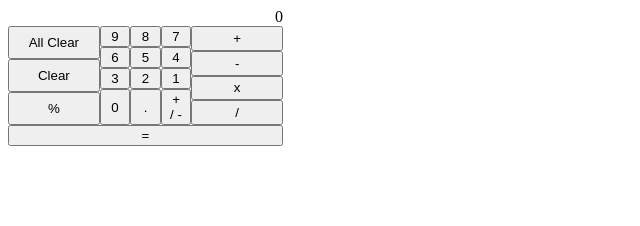
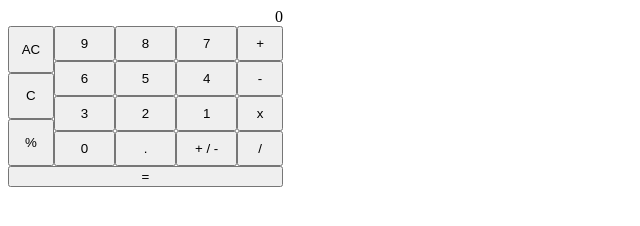
Before and after one commit to oldbunchofkeys/js-calc-2024, a plain HTML site: page index.html in a window 1280 px wide. Shown: the whole page, without its empty margins (0-640 px from the left). Drawn offline with Linux system fonts and the light colour scheme.

Commit message:
adjust styling of buttons for ux

```diff
--- a/assets/style.css
+++ b/assets/style.css
@@ -1,13 +1,23 @@
 .buttons-wrapper,
 .numbers-container {
   display: grid;
+}
+.buttons-wrapper {
+  grid-template-columns: 1fr 1fr 1fr 1fr 1fr 1fr;
+}
+.numbers-container {
   grid-template-columns: 1fr 1fr 1fr;
 }
-
 .buttons-column-wrapper {
   display: grid;
   width: 100%;
 }
+.numbers-container {
+  grid-column: span 4;
+}
+.number {
+  min-height: 35px;
+}
 .evaluate {
-  grid-column: span 3;
+  grid-column: span 6;
 }
--- a/index.html
+++ b/index.html
@@ -15,8 +15,8 @@
       ></div>
       <div class="buttons-wrapper">
         <div class="buttons-column-wrapper">
-          <button id="all-clear">All Clear</button>
-          <button id="clear">Clear</button>
+          <button id="all-clear">AC</button>
+          <button id="clear">C</button>
 
           <button id="percentage">%</button>
         </div>
```
